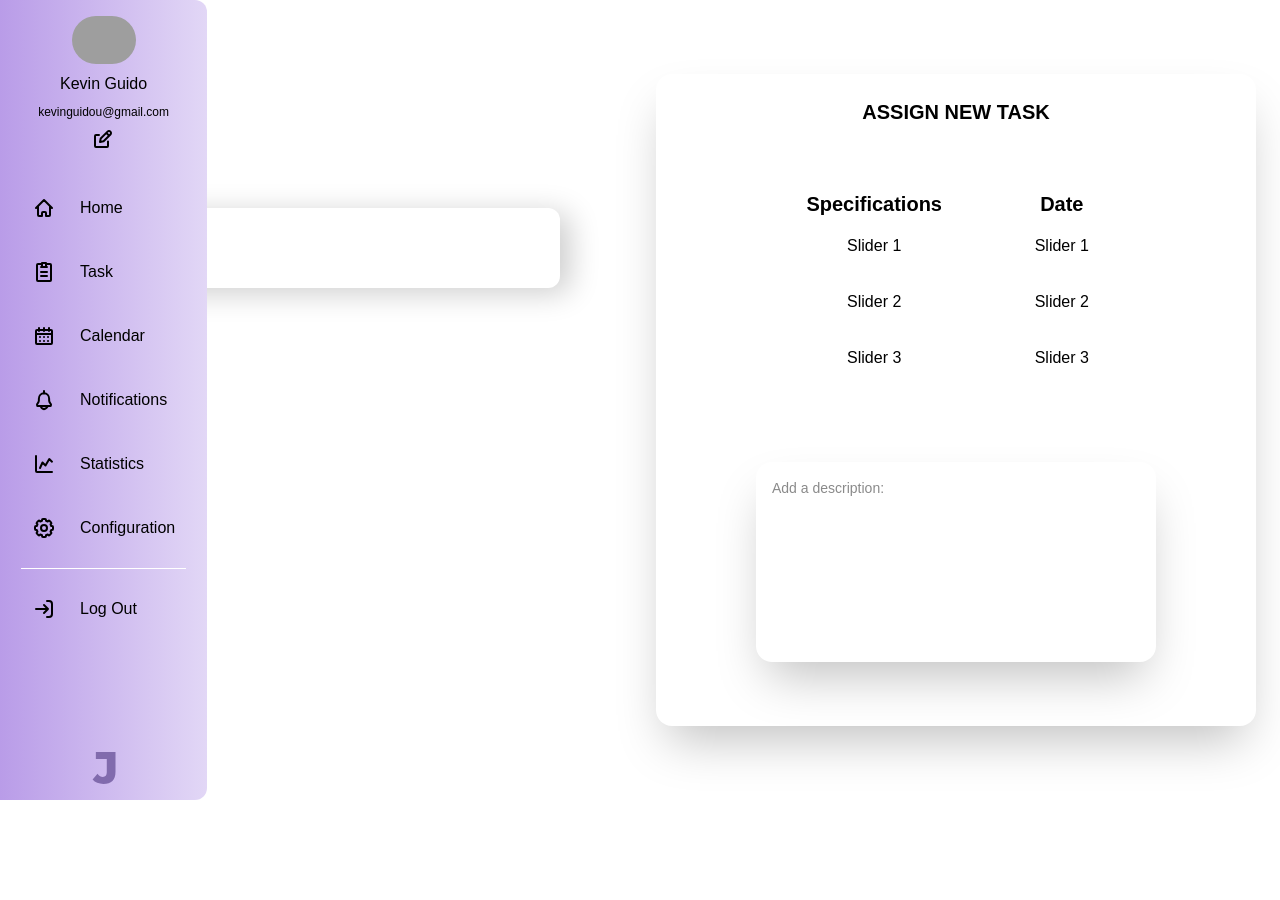
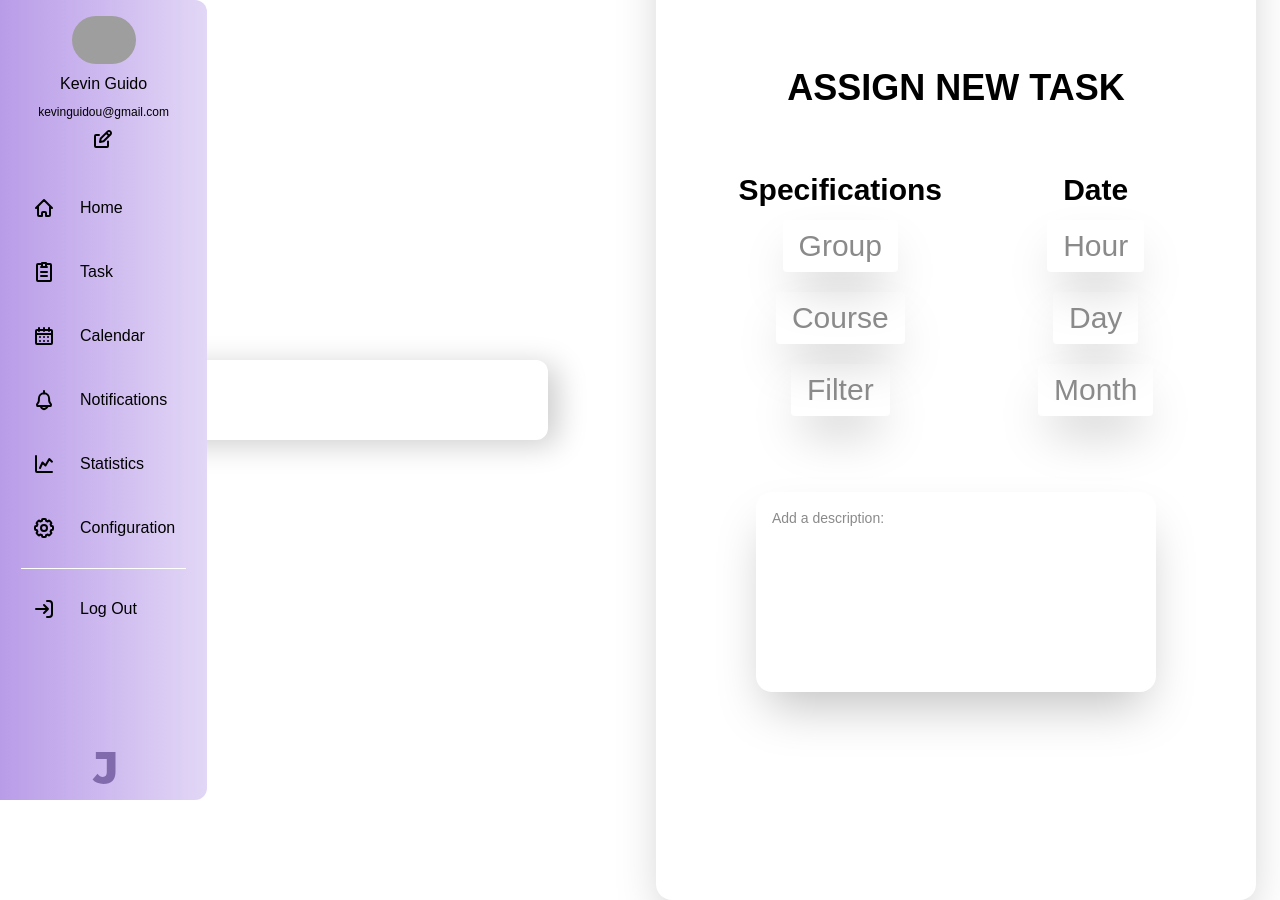
Before and after one commit to Kevingu08/Proyecto-Interactivas-II, a React (Vite) app in the folder Jint/: page / in a window 1280 px wide. Before the commit the page ends 800 px from the top, so only its background shows below. Built offline with nearby package versions, Linux system fonts and the light colour scheme; grey boxes are pictures that could not be loaded.

Commit message:
Dropdowns added

```diff
--- a/Jint/src/components/AdminView.jsx
+++ b/Jint/src/components/AdminView.jsx
@@ -1,31 +1,37 @@
+import { Calendar } from './Calendar';
+import Dropdown from './Dropdown';
 import './index.css'
 import './Sidebar'
-import { Calendar } from "./Calendar.jsx";
 import { Sidebar } from './Sidebar';
 
 export function AdminView() {
     return (
         <>
             <Sidebar />
-            <div className='h-screen flex flex-row justify-center items-center gap-6 '>
-                <div className='rounded-2xl m-12 w-[910px] h-96 text-justify '>
+            <div className='h-screen flex flex-row justify-center items-center gap-9 '>
+                <div className='container rounded-2xl m-12 w-[910px] text-justify '>
                     <Calendar />
                 </div>
-                <div className='container m-6 rounded-2xl max-w-[600px] h-auto shadow-2xl flex flex-col items-center justify-center pt-6 p-auto '>
-                    <h1 className='font-semibold text-balck text-xl'>ASSIGN NEW TASK</h1>
+                <div className='container m-6 rounded-2xl max-w-[600px] h-[1000px] shadow-2xl flex flex-col items-center justify-center pt-6 p-auto '>
+                    <h1 className='font-semibold text-balck text-4xl'>ASSIGN NEW TASK</h1>
                     <div>
                         <div class="container m-3 grid grid-cols-2 gap-10 mt-16">
                             <div className='flex flex-col items-center justify-center'>
-                                <h2 class="text-xl font-bold">Specifications</h2>
-                                <div class="bg-gray-200 p-4">Slider 1</div>
-                                <div class="bg-gray-200 p-4">Slider 2</div>
-                                <div class="bg-gray-200 p-4">Slider 3</div>
+                                <h2 class="text-3xl font-bold">Specifications</h2>
+                                <div className='flex flex-col justify-center items-center font- text-3xl gap-5 mt-3'>
+                                <Dropdown name="Group" options={['Option 1', 'Option 2', 'Option 3']} />
+                                <Dropdown name="Course" options={['Option 1', 'Option 2', 'Option 3']} />
+                                <Dropdown name="Filter" options={['Option 1', 'Option 2', 'Option 3']} />
+                                </div>
                             </div>
                             <div className='flex flex-col items-center justify-center'>
-                                <h2 class="text-xl font-bold">Date</h2>
-                                <div class="bg-gray-200 p-4">Slider 1</div>
-                                <div class="bg-gray-200 p-4">Slider 2</div>
-                                <div class="bg-gray-200 p-4">Slider 3</div>
+                                <h2 class="text-3xl font-bold">Date</h2>
+                                <div className='flex flex-col justify-center items-center font- text-3xl gap-5 mt-3'>
+                                <Dropdown name="Hour" options={['Option 1', 'Option 2', 'Option 3']} />
+                                <Dropdown name="Day" options={['Option 1', 'Option 2', 'Option 3']} />
+                                <Dropdown name="Month" options={['Option 1', 'Option 2', 'Option 3']} />
+                                </div>
+
                             </div>
                         </div>
                     </div>
@@ -35,10 +41,5 @@ export function AdminView() {
                 </div>
             </div>
         </>
-
-
-
-
-
     )
 }
--- a/Jint/src/components/App.jsx
+++ b/Jint/src/components/App.jsx
@@ -14,7 +14,10 @@ import { Filter } from "./Filter.jsx";
 import { Login } from "./Login.jsx";
 import { SingUp } from "./SingUp.jsx";
 import { Welcome } from "./Welcome.jsx";
-import { AdminView} from "./AdminView.jsx";
+import { AdminView } from "./AdminView.jsx";
+import Menu from "./Dropdown.jsx";
+import Dropdown from "./Dropdown.jsx";
+
 
 
 function App() {
@@ -23,7 +26,6 @@ function App() {
             {/* <Login/> */}
             {/* <Welcome/> */}
             {/* <SingUp/> */}
-
             {/* <Sidebar /> */}
             <AdminView />
             {/* LandingPage */}
--- /dev/null
+++ b/Jint/src/components/Dropdown.jsx
@@ -0,0 +1,34 @@
+import './index.css';
+import React, { useState } from 'react';
+
+const Dropdown = ({ name, options }) => {
+    const [isOpen, setIsOpen] = useState(false);
+
+    const toggleDropdown = () => {
+        setIsOpen(!isOpen);
+    };
+
+    return (
+        <div className="relative">
+            <button
+                onClick={toggleDropdown}
+                className="shadow-2xl hover:bg-gray hover:bg-opacity-10 text-gray font-light py-2 px-4 rounded focus:outline-none"
+            >
+                {name}
+            </button>
+            {isOpen && (
+                <div className="flex flex-col justify-center items-center right-0 mt-2 w-48 bg-white rounded-lg shadow-lg">
+                    <ul>
+                        {options.map((option) => (
+                            <li className="px-4 py-2 hover:bg-gray-200">
+                                {option}
+                            </li>
+                        ))}
+                    </ul>
+                </div>
+            )}
+        </div>
+    );
+};
+
+export default Dropdown;
--- a/Jint/src/components/Welcome.jsx
+++ b/Jint/src/components/Welcome.jsx
@@ -3,7 +3,7 @@ import './index.css'
 export function Welcome(){
     return(
         <>
-        <div className='h-screen bg-gradient-to-b from-violet-c to-violet-500'>
+        <div className='h-screen bg-violet-500'>
         <div>
         <p className='font-primary font-bold text-7xl text-primary pt-5 px-10'>J</p>
         </div>
```
